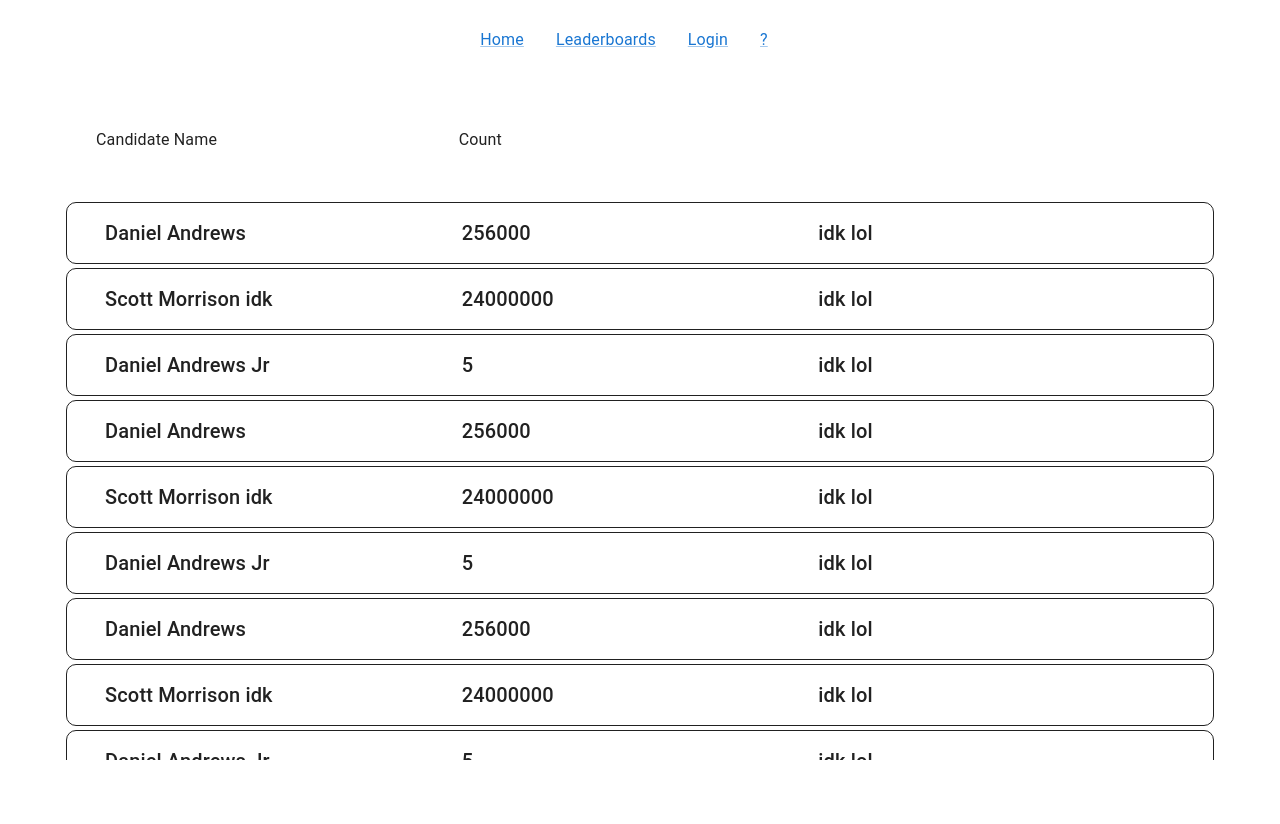
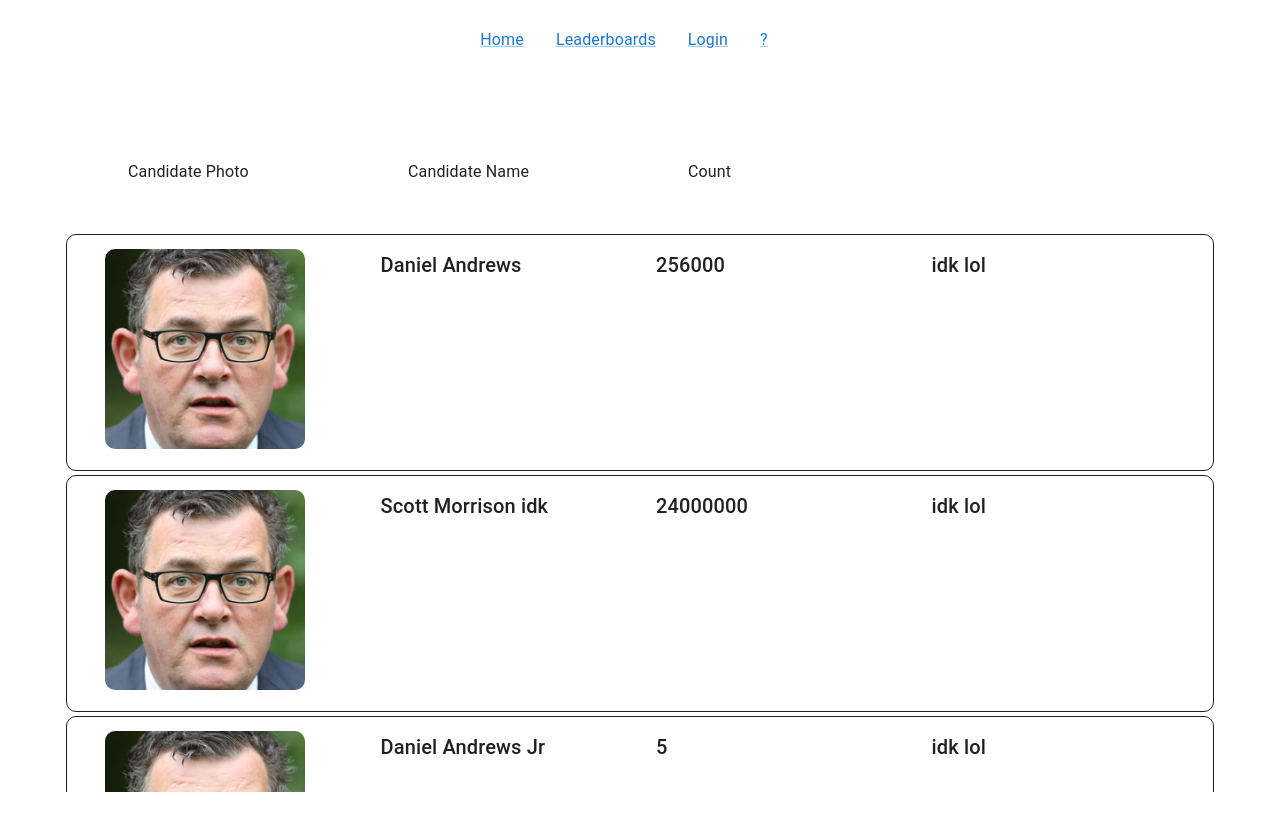
Before and after one commit to Davit-G/Pondo2022, a React (Create React App) app in the folder client/: page /leaderboard in a window 1280 px wide. Before the commit the page ends 800 px from the top, so only its background shows below. Built offline with nearby package versions, Linux system fonts and the light colour scheme.

Commit message:
Add Image to leaderboard, using placeholder right now 🧐

```diff
--- a/client/public/index.html
+++ b/client/public/index.html
@@ -15,29 +15,10 @@
       user's mobile device or desktop. See https://developers.google.com/web/fundamentals/web-app-manifest/
     -->
     <link rel="manifest" href="%PUBLIC_URL%/manifest.json" />
-    <!--
-      Notice the use of %PUBLIC_URL% in the tags above.
-      It will be replaced with the URL of the `public` folder during the build.
-      Only files inside the `public` folder can be referenced from the HTML.
-
-      Unlike "/favicon.ico" or "favicon.ico", "%PUBLIC_URL%/favicon.ico" will
-      work correctly both with client-side routing and a non-root public URL.
-      Learn how to configure a non-root public URL by running `npm run build`.
-    -->
-    <title>React App</title>
+    <title>PONDO</title>
   </head>
   <body>
     <noscript>You need to enable JavaScript to run this app.</noscript>
     <div id="root"></div>
-    <!--
-      This HTML file is a template.
-      If you open it directly in the browser, you will see an empty page.
-
-      You can add webfonts, meta tags, or analytics to this file.
-      The build step will place the bundled scripts into the <body> tag.
-
-      To begin the development, run `npm start` or `yarn start`.
-      To create a production bundle, use `npm run build` or `yarn build`.
-    -->
   </body>
 </html>
--- a/client/src/components/home.js
+++ b/client/src/components/home.js
@@ -3,9 +3,9 @@ import React, { useState, useEffect } from 'react';
 import { Grid, Button } from '@mui/material';
 import { Outlet } from 'react-router-dom';
 
+import Dan from "../assets/danandrews.jpeg"
 
-
-function Home({}) {
+function Home({ }) {
 
     useEffect(() => {
         // make the request for data here
@@ -21,11 +21,17 @@ function Home({}) {
             <Grid container spacing={2} direction={"row"} justifyContent={"space-around"}>
                 {/* Each "grid item" element is like a child of the flexbox parent. xs just means share width equally */}
                 <Grid item xs>
-                    <div style={{ backgroundColor: "black", height: "400px" }}></div>
+                    <div style={{ backgroundColor: "black", height: "400px" }}>
+                        <img style={{ borderRadius: "10px", width: "100%", height: "400px", objectFit: "cover" }} src={Dan} alt="Dan andrews lol" />
+
+                    </div>
                     <Button style={{ marginTop: "12px" }} fullWidth variant="contained">This politician is bad</Button>
                 </Grid>
                 <Grid item xs>
-                    <div style={{ backgroundColor: "black", height: "400px" }}></div>
+                    <div style={{ backgroundColor: "black", height: "400px" }}>
+                        <img style={{ borderRadius: "10px", width: "100%", height: "400px", objectFit: "cover" }} src={Dan} alt="Dan andrews lol" />
+
+                    </div>
                     <Button style={{ marginTop: "12px" }} fullWidth variant="contained">This politician is worse</Button>
                 </Grid>
             </Grid>
--- a/client/src/components/leaderboard.js
+++ b/client/src/components/leaderboard.js
@@ -2,10 +2,15 @@ import { Grid, Stack, Box } from '@mui/material';
 import React, { useState, useEffect } from 'react';
 import { Typography } from '@mui/material';
 
+import Dan from "../assets/danandrews.jpeg"
+
 function LeaderboardRow({ name, count }) {
     return (
-        <div style={{ borderStyle: "solid", borderWidth: "1px", borderRadius: "10px",  padding: "6px", margin: "2px" }}>
-            <Grid container direction={"row"} justifyContent={"space-between"} paddingX={4} paddingY={1}>
+        <div style={{ borderStyle: "solid", borderWidth: "1px", borderRadius: "10px",  padding: "6px", margin: "2px" }}> {/* deals with border width */}
+            <Grid container direction={"row"} justifyContent={"space-between"} spacing={4} paddingX={4} paddingY={1}> {/* this is the flexbox */}
+                <Grid item xs>
+                    <img style={{borderRadius: "10px", width: "200px", height: "200px", objectFit: "cover"}} src={Dan} alt="Dan andrews lol" />
+                </Grid>
                 <Grid item xs>
                     <Typography variant="h6">{name}</Typography>
                 </Grid>
@@ -44,7 +49,8 @@ function Leaderboard({ }) {
     ]
 
     return (<>
-        <Grid container direction={"row"} justifyContent={"space-between"} paddingX={4}>
+        <Grid container direction={"row"} justifyContent={"space-between"} paddingX={4} spacing={4}>
+        <Grid item xs><p>Candidate Photo</p></Grid>
             <Grid item xs><p>Candidate Name</p></Grid>
             <Grid item xs><p>Count</p></Grid>
             <Grid item xs><p></p></Grid>
```
Also changed, not shown: client/src/assets/danandrews.jpeg (added), client/src/assets/danandrews.webp (added).
